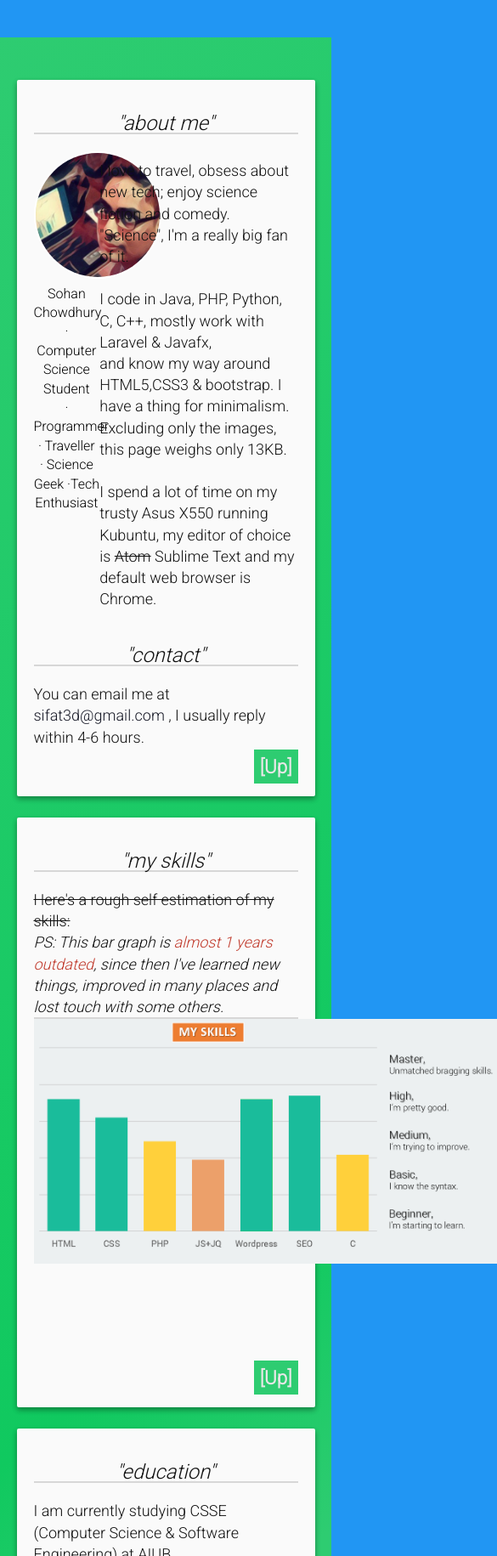
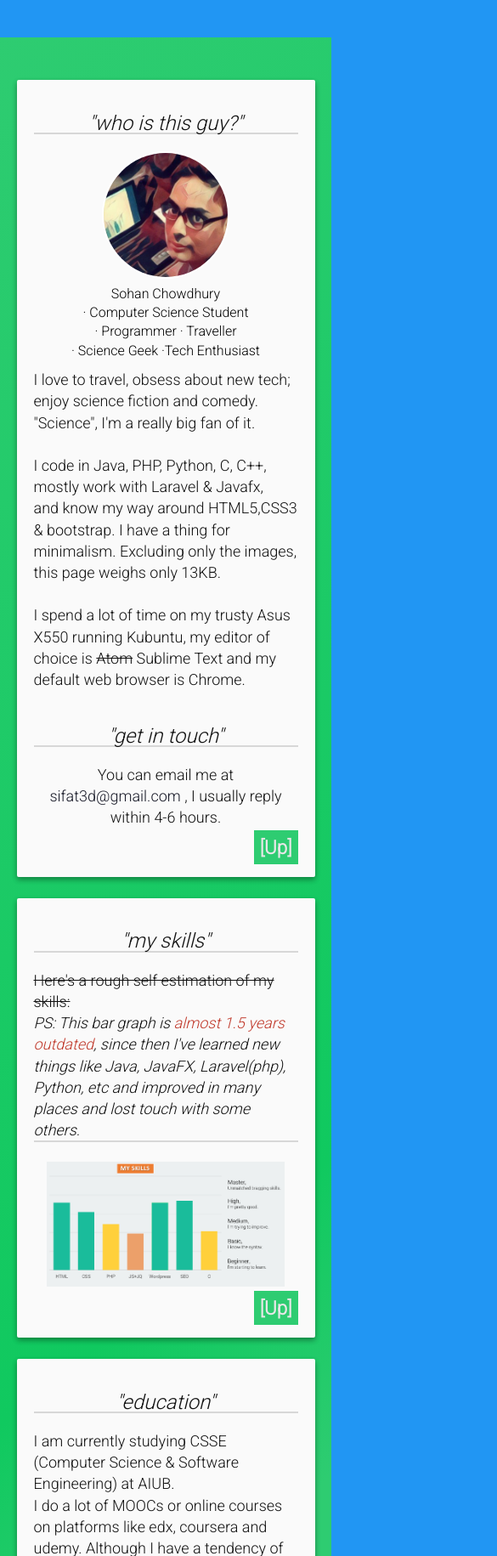
Before and after one commit to SohanChy/SohanChy.github.io, a plain HTML site: page index.htm in a window 390 px wide. Shown: the part 800-2631 px from the top of the page at 85% size, 585 px wide, since content can reach past the window. Drawn offline with Linux system fonts and the light colour scheme.

Commit message:
Fixed Responsiveness error in aboutme card. Fixed Graph width on mobile issue. Minor text edits. Added Google Analytics.

```diff
--- a/index.htm
+++ b/index.htm
@@ -2,9 +2,14 @@
 <html>
 <head>
   <meta charset="utf-8">
-  <title>Sohan Chowdhury</title>
+  <title>Sohan Chowdhury - Programmer, Science Geek, Traveler & Tech Enthusiast</title>
   <meta name="viewport" content="width=device-width, initial-scale=1.0">
   <link rel="canonical" href="http://sohanchy.com" />
+  <meta name="description" content="I am a Computer Science student & Programmer from Bangladesh. I love to travel, obsess about new tech; heavily enjoy science fiction and comedy.">
+  <meta name="keywords" content="Sohan,Chowdhury,About,Who,Is,Bangladesh,CS,Programmer">
+  <meta name="author" content="Sohan Chowdhury">
+
+
   <link href='http://fonts.googleapis.com/css?family=Roboto:100,300' rel='stylesheet' type='text/css'>
   <link rel='stylesheet' href='res/myStyles.css' type='text/css' media='all' />
   <script type="text/javascript">
@@ -26,7 +31,7 @@
     }
     else if(cs=='projects')
     {
-      document.getElementById('topNarrator').innerHTML = "Things I've made, my Github";
+      document.getElementById('topNarrator').innerHTML = "Things I've made & worked on, my Github";
     }
     else if(cs=='github')
     {
@@ -44,6 +49,23 @@
   }
 
   </script>
+
+  <!-- BOOO... Google Analytics!
+  I know, I'm sorry but its a necessary evil.
+-->
+
+  <script>
+  (function(i,s,o,g,r,a,m){i['GoogleAnalyticsObject']=r;i[r]=i[r]||function(){
+  (i[r].q=i[r].q||[]).push(arguments)},i[r].l=1*new Date();a=s.createElement(o),
+  m=s.getElementsByTagName(o)[0];a.async=1;a.src=g;m.parentNode.insertBefore(a,m)
+  })(window,document,'script','https://www.google-analytics.com/analytics.js','ga');
+
+  ga('create', 'UA-37749531-3', 'auto');
+  ga('send', 'pageview');
+
+</script>
+
+
 </head>
 <body>
 
@@ -126,7 +148,7 @@
     <div class="bodyPad" id="about_me_section">
 
 
-      <h2><em> "about me" </em></h2>
+      <h2><em> "who is this guy?" </em></h2>
       <div class="left-col">
       <img name="goto_home" id="mypic" src="res/mypic.jpg">
       <br />
@@ -155,12 +177,12 @@
       </p>
       </div>
       <br/>
-      <h2><em>"contact"</em></h2>
+      <h2><em>"get in touch"</em></h2>
 
+      <div class="txt-center descMe txt">
+      You can email me at <a href="mailto:sifat3d@gmail.com">sifat3d@gmail.com</a> , I usually reply within 4-6 hours.
+      </div>
 
-      <p class="descMe txt">
-      You can email me at <a href="mailto:sifat3d@gmail.com">sifat3d@gmail.com</a> , I usually reply within 4-6 hours.
-      </p>
 
       <div class="goUp">
         <a class="scroll" href="#firstImpression"> [Up] </a>
@@ -175,10 +197,11 @@
   <h2><em> "my skills" </em></h2>
     <h2 class="descMe txt">
       <s>Here's a rough self estimation of my skills:</s> <br />
-      <em>PS: This bar graph is <span style="color:#c0392b">almost 1 years outdated</span>, since then
-      I've learned new things, improved in many places and lost touch with some others.
+      <em>PS: This bar graph is <span style="color:#c0392b">almost 1.5 years outdated</span>, since then
+      I've learned new things like Java, JavaFX, Laravel(php), Python, etc and improved in many places  and lost touch with some others.
       </em>
     </h2>
+    <br />
     <div id="landgraph" class="landgraph"></div>
 
     <div class="goUp">
@@ -205,8 +228,8 @@
   <div class="bodyPad" id="my_skills_section">
     <p class="descMe txt">
       <blockquote>
-      "Two roads diverged in the woods,<br/>
-       I took the road less travelled."<br/>
+      "Two roads diverged in a yellow wood,<br/>
+       and I took the road less travelled."<br/>
        </blockquote>
        and It hurt man!<br/>
        NOT COOL Robert Frost.<br/>
@@ -226,5 +249,7 @@ document.addEventListener("DOMContentLoaded",function(){var e=function(){if("scr
   a.getAttribute("href"),c=g(b);if(c){var d=new Map([["duration",900]]),k=performance.now();requestAnimationFrame(function l(a){d.set("elapsed",a-k);a=d.get("duration");var f=d.get("elapsed"),g=c.get("start"),h=c.get("delta");e.scrollTop=Math.round(h*(-Math.pow(2,-10*f/a)+1)+g);d.get("elapsed")<d.get("duration")?requestAnimationFrame(l):(history.pushState(null,null,b),e.scrollTop=c.get("start")+c.get("delta"))})}},f=document.querySelectorAll("a.scroll");(function b(c,d){var e=c.item(d);e.addEventListener("click",
   function(b){b.preventDefault();h(e)});if(d)return b(c,d-1)})(f,f.length-1)});
   </script>
+
+
 </body>
 </html>
--- a/res/myStyles.css
+++ b/res/myStyles.css
@@ -191,7 +191,6 @@ margin-bottom: 5px;
     background-color: #2196F3;
     background: linear-gradient(141deg, #158ae7 0%, #2196F3 61%, #0e89eb 75%);
   }
-
 }
 
 @media (min-width: 768px) {
@@ -259,6 +258,10 @@ margin-bottom: 5px;
 
 }
 
+.txt-center {
+	text-align: center !important;
+}
+
 .bodyPad {
   background: #FAFAFA;
   margin: auto;
@@ -278,6 +281,9 @@ margin-bottom: 5px;
   vertical-align:left;
 }
 
+
+@media (min-width: 768px) {
+
 	.left-col {
 		margin: 0;
 		width: 25%;
@@ -286,6 +292,8 @@ margin-bottom: 5px;
 	.right-col {
 		margin: 0;
 		overflow:hidden;
+	}
+
 }
 
 h2 {
@@ -306,10 +314,17 @@ h2 {
   background:url(skillgraph.png) no-repeat;
   background-size:contain;
   margin: auto;
+  min-height:150px;
+  max-width:90%;
+  display: block;
+}
+
+@media (min-width: 768px) {
+	.landgraph {
 	  min-height:400px;
   	  min-width:550px;
-  max-width:90%;
-  display: block;
+	}
+
 }
 
 .goUp {
```
Lines whose indentation alone changed are shown as unchanged.
